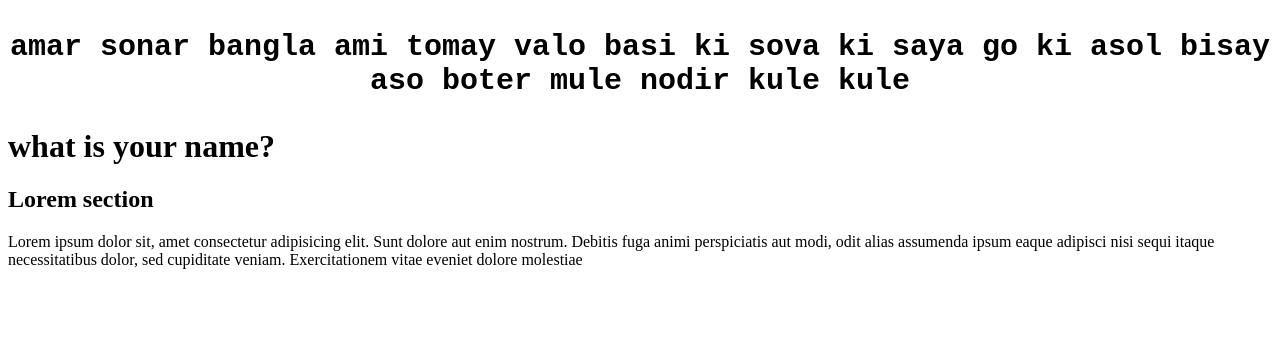
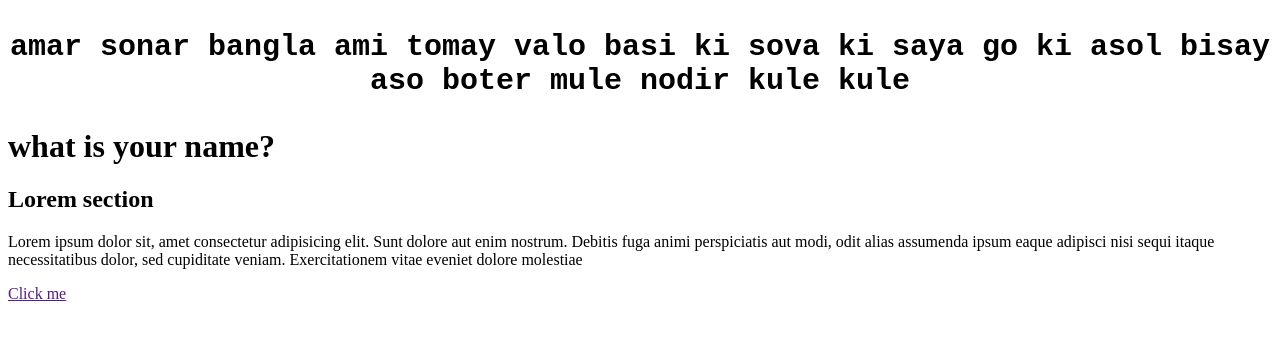
Before and after one commit to abdullah107189/my-second-repo, a plain HTML site: page index.html in a window 1280 px wide. Drawn offline with Linux system fonts and the light colour scheme.

Commit message:
click me

```diff
--- a/index.html
+++ b/index.html
@@ -13,5 +13,6 @@
 
     <h2>Lorem section</h2>
     <p>Lorem ipsum dolor sit, amet consectetur adipisicing elit. Sunt dolore aut enim nostrum. Debitis fuga animi perspiciatis aut modi, odit alias assumenda ipsum eaque adipisci nisi sequi itaque necessitatibus dolor, sed cupiditate veniam. Exercitationem vitae eveniet dolore molestiae</p>
+    <a href="">Click me</a>
 </body>
 </html>
```
